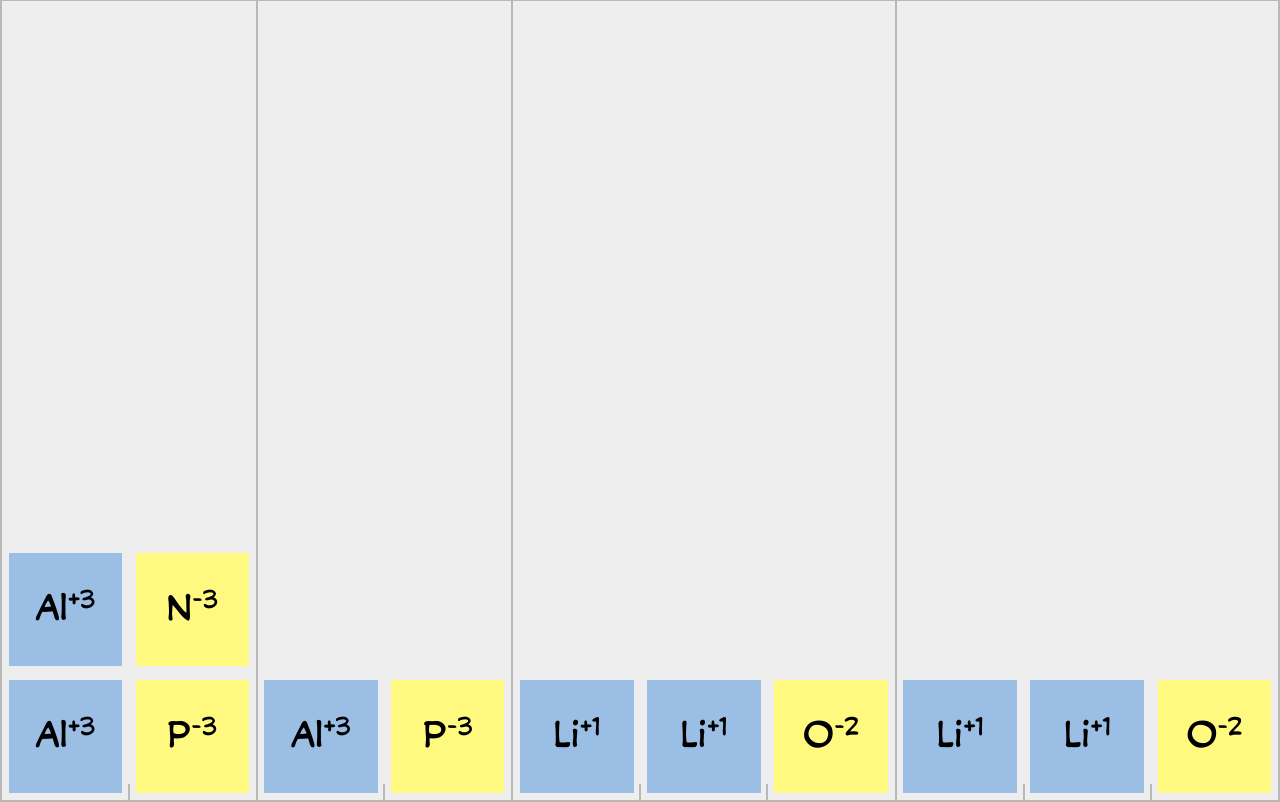
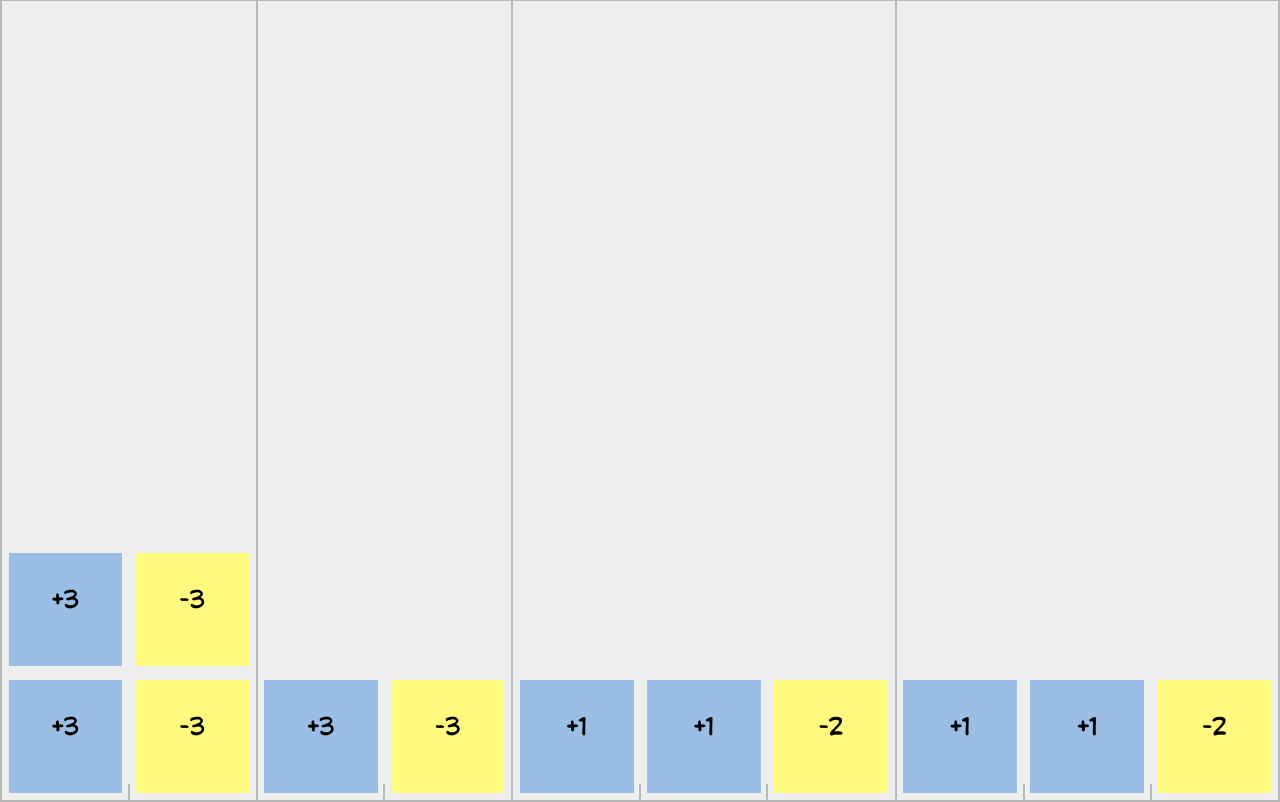
Before and after one commit to Hewitt-Learning/Hewitt-Chemistry-Games-Compound-Decoder, a Preact app: page / in a window 1280 px wide. Shown: the top 802 px of the page. Built offline with nearby package versions, Linux system fonts and the light colour scheme.

Commit message:
Added a list of ions to choose from in game

```diff
--- a/src/ionic-tetris/app.tsx
+++ b/src/ionic-tetris/app.tsx
@@ -3,8 +3,9 @@ import "./app.css";
 import { useState } from "preact/hooks";
 
 export interface Ion {
-  name: string;
+  symbol: string;
   charge: number;
+
 }
 
 export interface RowState {
@@ -34,14 +35,14 @@ export function App() {
         rows: [
           {
             columns: [
-              { name: "Al", charge: 3 },
-              { name: "P", charge: -3 },
+              { symbol: "Al", charge: 3 },
+              { symbol: "P", charge: -3 },
             ],
           },
           {
             columns: [
-              { name: "Al", charge: 3 },
-              { name: "N", charge: -3 },
+              { symbol: "Al", charge: 3 },
+              { symbol: "N", charge: -3 },
             ],
           },
         ],
@@ -50,8 +51,8 @@ export function App() {
         rows: [
           {
             columns: [
-              { name: "Al", charge: 3 },
-              { name: "P", charge: -3 },
+              { symbol: "Al", charge: 3 },
+              { symbol: "P", charge: -3 },
             ],
           },
         ],
@@ -60,9 +61,9 @@ export function App() {
         rows: [
           {
             columns: [
-              { name: "Li", charge: 1 },
-              { name: "Li", charge: 1 },
-              { name: "O", charge: -2 },
+              { symbol: "Li", charge: 1 },
+              { symbol: "Li", charge: 1 },
+              { symbol: "O", charge: -2 },
             ],
           },
         ],
@@ -71,9 +72,9 @@ export function App() {
         rows: [
           {
             columns: [
-              { name: "Li", charge: 1 },
-              { name: "Li", charge: 1 },
-              { name: "O", charge: -2 },
+              { symbol: "Li", charge: 1 },
+              { symbol: "Li", charge: 1 },
+              { symbol: "O", charge: -2 },
             ],
           },
         ],
@@ -103,7 +104,7 @@ export function App() {
           setState((state) => {
             const newState = structuredClone(state);
             newState.buckets[0].rows[0].columns[0] = {
-              name: "K",
+              symbol: "K",
               charge: 1,
             };
             return newState;
```
Also changed, not shown: src/ionic-tetris/components/ion-list.tsx (added, +83 -0 lines).
